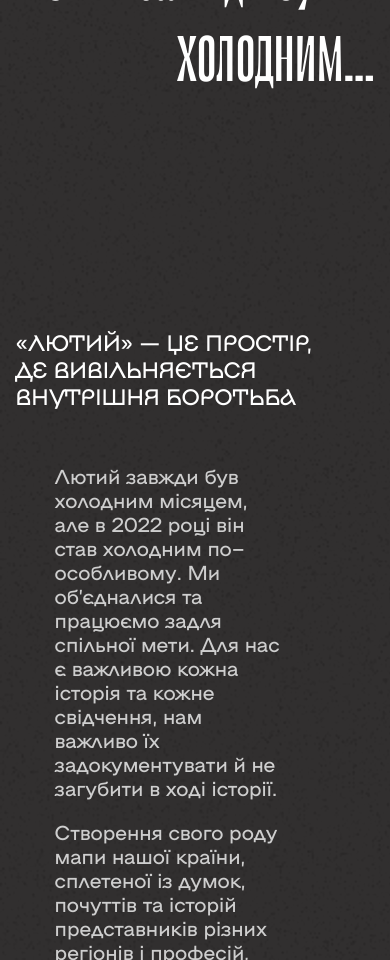
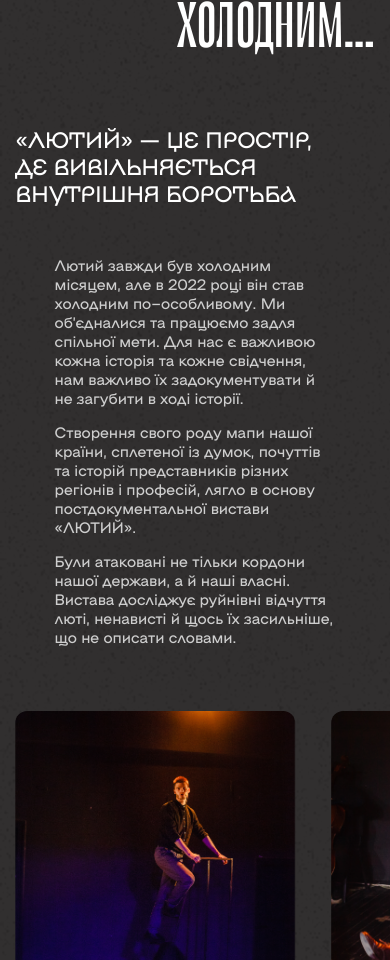
Before and after one commit to okuruchimas/Vatra-Frontend, a Next.js app: page /war in a window 390 px wide. Shown: the part 1040-2000 px from the top of the page. Built offline with nearby package versions, Linux system fonts and the light colour scheme.

Commit message:
test swiper lib on mobile phone

```diff
--- a/components /RepertoirePreview/index.tsx
+++ b/components /RepertoirePreview/index.tsx
@@ -146,6 +146,7 @@ const BottomWrap = styled.div`
   flex-direction: row;
 
   @media (max-width: 960px) {
+    width: 100%;
     flex-direction: column;
     bottom: -2vh;
   }
@@ -211,6 +212,8 @@ const Date = styled.span`
 const RemarksWrap = styled.ul`
   margin-left: 2vw;
   @media (max-width: 960px) {
+    padding: 0;
+    margin-left: 0;
     position: relative;
     display: flex;
     flex-direction: column;
--- a/components /TheaterPoster/PerformanceDetails/index.tsx
+++ b/components /TheaterPoster/PerformanceDetails/index.tsx
@@ -3,6 +3,10 @@ import RedTitle from "../../layout/RedTitle";
 import { TitleFragment } from "../../AboutUs";
 import parse from "html-react-parser";
 import styled from "@emotion/styled";
+import { Swiper, SwiperSlide } from "swiper/react";
+import "swiper/css";
+import "swiper/css/pagination";
+import { Autoplay, EffectCoverflow, FreeMode, Pagination } from "swiper";
 
 type Props = {
   bigTitle1: string;
@@ -29,6 +33,20 @@ const PerformanceDetail = ({
           <DescriptionTitle>{parse(smallTitle)}</DescriptionTitle>
           <Description>{parse(description)}</Description>
         </DescriptionWrap>
+        <Container
+          slidesPerView={"auto"}
+          spaceBetween={20}
+          pagination={{
+            clickable: true,
+          }}
+          loop
+        >
+          {images.map((item) => (
+            <Slide key={item}>
+              <Photo link={item} />
+            </Slide>
+          ))}
+        </Container>
         <PhotosWrap>
           <Photo link={images[0]} />
           <SecondPhoto link={images[1]} />
@@ -49,7 +67,7 @@ const Wrap = styled.div`
     margin-top: 18vh;
     background: rgba(158, 145, 145, 0.16);
     border-radius: 30px;
-    padding: 8vh 4vw;
+    padding: 4vh 4vw;
     width: 100vw;
     margin-left: -4vw;
   }
@@ -60,6 +78,7 @@ const InfoWrap = styled.div`
   flex-direction: row;
   margin-top: 28vh;
   @media (max-width: 960px) {
+    margin-top: 8vh;
     flex-direction: column;
   }
 `;
@@ -67,7 +86,7 @@ const InfoWrap = styled.div`
 const DescriptionWrap = styled.div`
   width: 45%;
   @media (max-width: 960px) {
-    width: 86%;
+    width: 100%;
   }
 `;
 
@@ -90,6 +109,7 @@ const Description = styled.div`
     padding-left: 2vw;
     color: #cecece;
     @media (max-width: 960px) {
+      font-size: 1.8vh;
       padding: 0 6vw;
     }
   }
@@ -103,7 +123,22 @@ const PhotosWrap = styled.div`
   height: 100vh;
   @media (max-width: 960px) {
     width: 100%;
+    height: auto;
   }
+`;
+const Container = styled(Swiper)`
+  width: 100vw;
+  margin-left: -4vw;
+  padding: 50px 0;
+`;
+
+const Slide = styled(SwiperSlide)`
+  //background-position: center;
+  //background-size: cover;
+  width: 280px !important;
+  margin-left: 4vw;
+  //height: 300px;
+  //background: #000;
 `;
 
 const Photo = styled.div<{ link: string }>`
@@ -122,7 +157,8 @@ const Photo = styled.div<{ link: string }>`
   @media (max-width: 960px) {
     position: initial;
     transform: rotate(0);
-    width: 68vw;
+    width: 280px;
+    height: 260px;
     aspect-ratio: 280/260;
   }
 `;
--- a/package.json
+++ b/package.json
@@ -17,7 +17,8 @@
     "react": "18.2.0",
     "react-dom": "18.2.0",
     "react-scroll": "^1.8.7",
-    "sass": "^1.54.5"
+    "sass": "^1.54.5",
+    "swiper": "^8.4.6"
   },
   "devDependencies": {
     "@types/node": "18.7.2",
```
Also changed, not shown: 1 other file (tests, documents, lock files or other folders).
